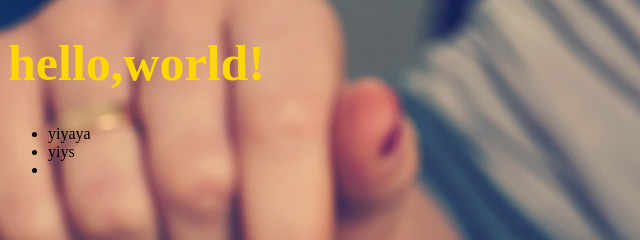
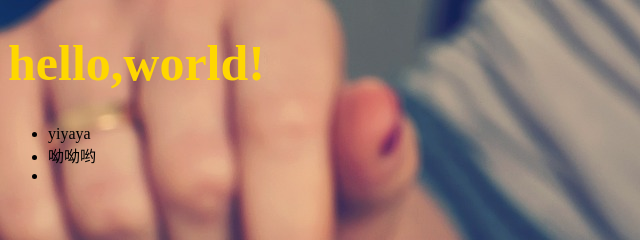
Before and after one commit to hope-xd/git-demo, a website: page src/index.html in a window 1280 px wide. Shown: the top 240 px of the page, 0-640 px from the left. Drawn offline with nearby package versions, Linux system fonts and the light colour scheme; files that its build step writes are made by us from their sources.

Commit message:
我在线上更新了index.html文件

```diff
--- a/src/index.html
+++ b/src/index.html
@@ -13,7 +13,7 @@
 <h1>hello,world!</h1>
 <ul>
 	<li>yiyaya</li>
-	<li>yiys</li>
+	<li>呦呦哟</li>
 	<li></li>
 </ul>
 <script src='scripts/all.js'></script>
```
